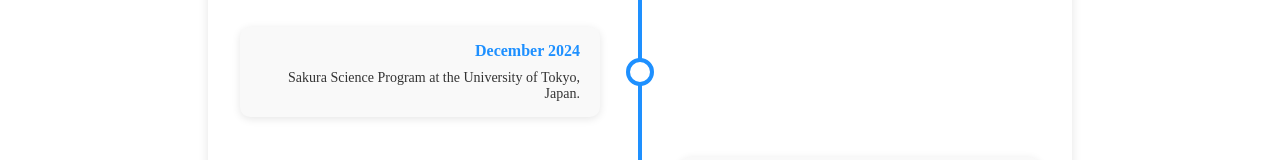
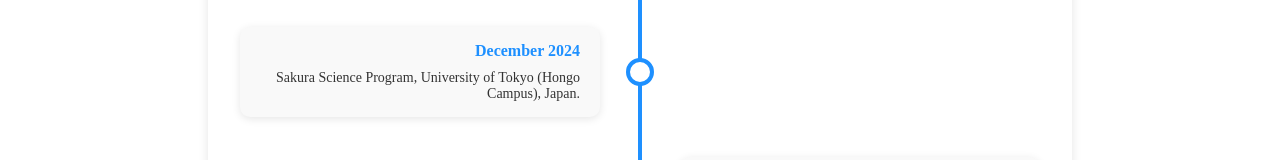
Before and after one commit to divyarajparia/divyarajparia.github.io, a plain HTML site: page timeline.html in a window 1280 px wide. Shown: the part 528-688 px from the top of the page. Drawn offline with Linux system fonts and the light colour scheme.

Commit message:
added new files 6

```diff
--- a/timeline.html
+++ b/timeline.html
@@ -42,7 +42,7 @@
         <div class="timeline-dot"></div>
         <div class="timeline-content left">
           <h3>December 2024</h3>
-          <p>Sakura Science Program at the University of Tokyo, Japan.</p>
+          <p>Sakura Science Program, University of Tokyo (Hongo Campus), Japan.</p>
         </div>
       </div>
 
```
